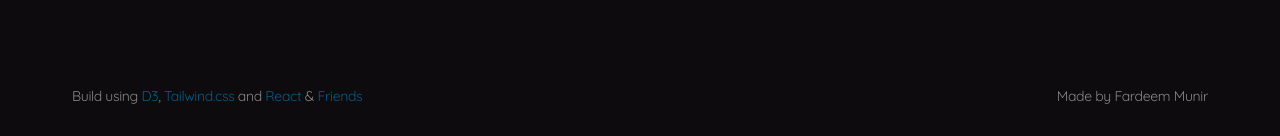
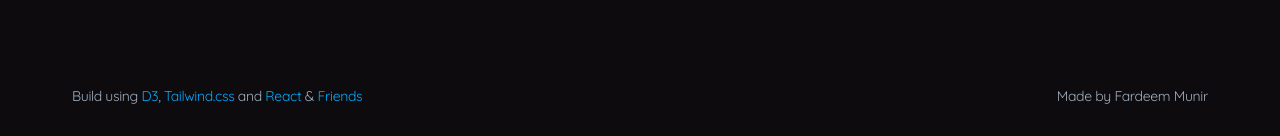
Before and after one commit to fardeemmunir/gameplan, a Next.js app: page / in a window 1280 px wide. Shown: the part 1690-1826 px from the top of the page. Built offline with nearby package versions, Linux system fonts and the light colour scheme.

Commit message:
Finally got the footer link colors to pop

```diff
--- a/pages/index.jsx
+++ b/pages/index.jsx
@@ -33,7 +33,7 @@ const Home = () => {
         <Graph />
         <Schedule />
 
-        <footer className="text-white opacity-50 pb-8 pt-4 text-sm container flex justify-between">
+        <footer className="text-gray-500 pb-8 pt-4 text-sm container flex justify-between">
           <p className="text-right tracking-tight">
             Build using <a href="https://d3js.org/">D3</a>,{" "}
             <a href="https://tailwindcss.com/">Tailwind.css</a> and{" "}
```
